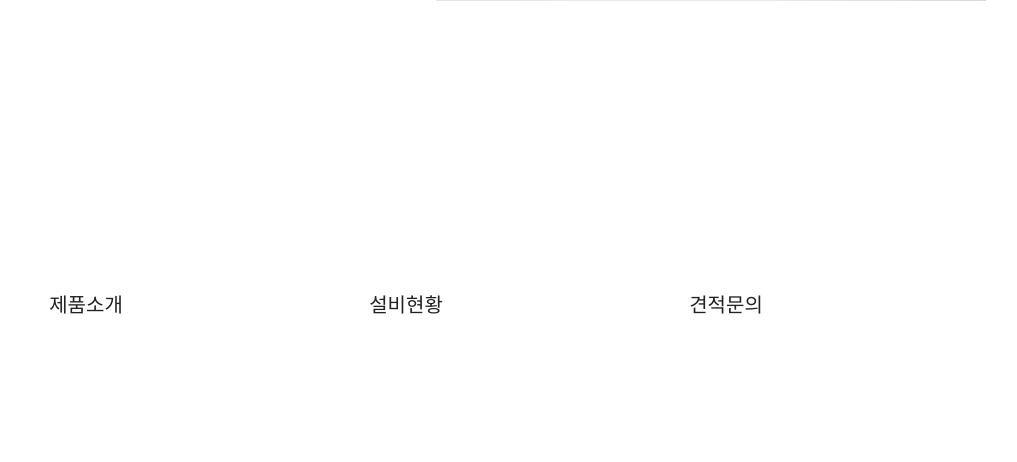
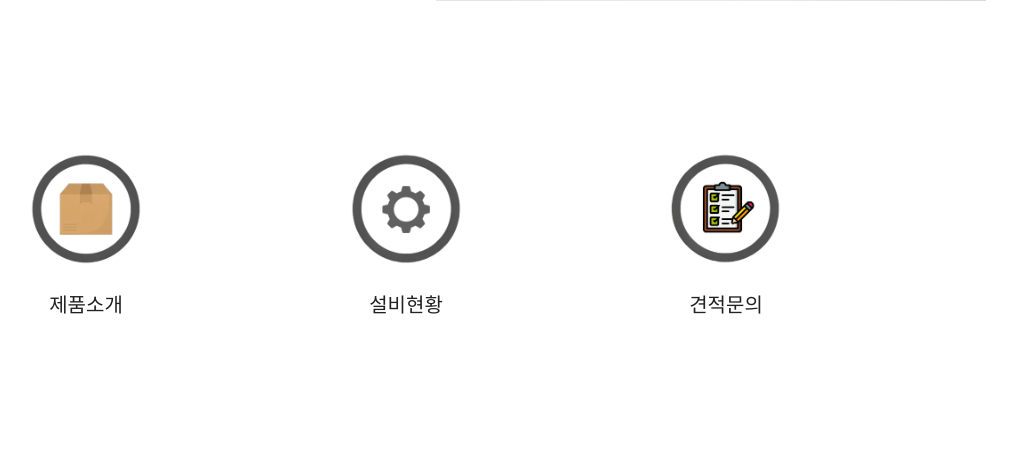
Before and after one commit to JANGSOYUN/geumhwa_site, a Django app: page / in a window 1280 px wide. Shown: the part 434-896 px from the top of the page, without its empty margins (234-1251 px from the left). Run offline with Django 5.2, Linux system fonts and the light colour scheme; some web fonts are replaced.

Commit message:
update index.html css delete

```diff
--- a/main/templates/main/index.html
+++ b/main/templates/main/index.html
@@ -118,7 +118,6 @@
       width: 130px;
       height: 130px;
       object-fit: contain;
-      filter: brightness(0) invert(1);
     }
 
     .quick-link-item p {
```
